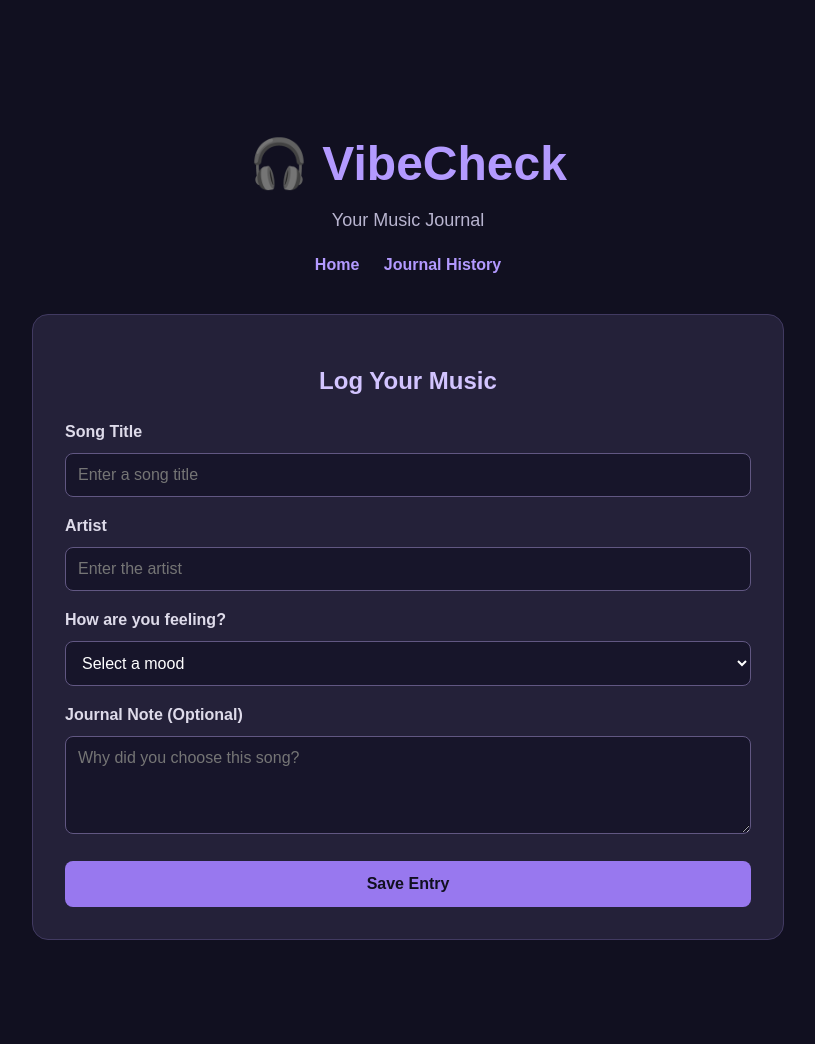
After one commit to vhn9029/vibecheck, a Flask app: page /journal in a window 1280 px wide. The commit adds this page. Shown: the whole page, without its empty margins (232-1047 px from the left). Run offline with Flask 3, Linux system fonts and the light colour scheme.

Commit message:
Complete Sprint 2 music journal and SQLite integration

```diff
--- a/app.py
+++ b/app.py
@@ -1,10 +1,137 @@
-from flask import Flask, render_template
+# Allows Python to work with SQLite
+import sqlite3
+from pathlib import Path
+
+from flask import Flask, render_template, request, redirect, url_for
 
 app = Flask(__name__)
 
+# Store the database beside app.py.
+BASE_DIR = Path(__file__).resolve().parent
+DATABASE = BASE_DIR / "vibecheck.db"
+
+MOODS = {
+    "Happy",
+    "Sad",
+    "Relaxed",
+    "Energetic",
+    "Nostalgic",
+    "Stressed",
+}
+
+
+# Create the database and entries table if it doesn't exist.
+def init_db():
+    with sqlite3.connect(DATABASE) as conn:
+        #Defines how journal entries are stored.
+        conn.execute("""
+            CREATE TABLE IF NOT EXISTS journal_entries (
+                id INTEGER PRIMARY KEY AUTOINCREMENT,
+                song TEXT NOT NULL,
+                artist TEXT NOT NULL,
+                mood TEXT NOT NULL,
+                note TEXT,
+                created_at TEXT DEFAULT CURRENT_TIMESTAMP
+            )
+        """)
+
+
+# Home page
 @app.route("/")
 def home():
     return render_template("index.html")
 
+
+# Music Journal page
+@app.route("/journal", methods=["GET", "POST"])
+def journal():
+
+    if request.method == "POST":
+        song = request.form.get("song", "").strip()
+        artist = request.form.get("artist", "").strip()
+        mood = request.form.get("mood", "").strip()
+        note = request.form.get("note", "").strip()
+
+        # Validate the submitted information.
+        if (
+            not song
+            or not artist
+            or mood not in MOODS
+            or len(song) > 150
+            or len(artist) > 150
+            or len(note) > 1000
+        ):
+            return render_template(
+                "journal.html",
+                error="Please check your entry and try again."
+            ), 400
+
+        try:
+            # Save the entry to SQLite.
+            with sqlite3.connect(DATABASE) as conn:
+                # Saves new journal entries.
+                # '?' are placeholders so the values safely pass user information to SQL.
+                conn.execute(
+                    """
+                    INSERT INTO journal_entries
+                    (song, artist, mood, note)
+                    VALUES (?, ?, ?, ?)
+                    """,
+                    (song, artist, mood, note)
+                )
+
+        # Handles database errors.
+        except sqlite3.Error:
+            app.logger.exception("Unable to save journal entry")
+            return render_template(
+                "journal.html",
+                error="Your entry could not be saved. Please try again."
+            ), 500
+
+        # Only show success after saving to the database.
+        return render_template(
+            "journal.html",
+            # Displays confirmation after saving.
+            message="Entry saved successfully!"
+        )
+
+    return render_template("journal.html")
+
+
+
+# Journal History page
+@app.route("/history")
+def history():
+
+    with sqlite3.connect(DATABASE) as conn:
+        conn.row_factory = sqlite3.Row
+
+        entries = conn.execute(
+            """
+            SELECT id, song, artist, mood, note, created_at
+            FROM journal_entries
+            ORDER BY id DESC
+            """
+        ).fetchall()
+
+    return render_template(
+        "history.html",
+        entries=entries
+    )
+
+
+# Delete a journal entry
+@app.route("/delete/<int:entry_id>", methods=["POST"])
+def delete_entry(entry_id):
+
+    with sqlite3.connect(DATABASE) as conn:
+        conn.execute(
+            "DELETE FROM journal_entries WHERE id = ?",
+            (entry_id,)
+        )
+
+    return redirect(url_for("history"))
+
 if __name__ == "__main__":
+    init_db()
     app.run(debug=True)
--- a/static/style.css
+++ b/static/style.css
@@ -44,3 +44,135 @@ h1 {
     line-height: 1.7;
     color: #dedbea;
 }
+
+
+/* Sprint 2 - Music Journal Form */
+
+form {
+    display: flex;
+    flex-direction: column;
+    gap: 12px;
+    text-align: left;
+}
+
+label {
+    color: #dedbea;
+    font-weight: bold;
+    margin-top: 8px;
+}
+
+input,
+select,
+textarea {
+    width: 100%;
+    padding: 12px;
+    background: #17152a;
+    color: white;
+    border: 1px solid #615782;
+    border-radius: 8px;
+    font-size: 16px;
+    font-family: Arial, sans-serif;
+}
+
+input:focus,
+select:focus,
+textarea:focus {
+    outline: 2px solid #b39aff;
+}
+
+button {
+    margin-top: 15px;
+    padding: 14px;
+    background: #9878ef;
+    color: #111020;
+    border: none;
+    border-radius: 8px;
+    font-weight: bold;
+    font-size: 16px;
+    cursor: pointer;
+}
+
+button:hover {
+    background: #b39aff;
+}
+
+nav {
+    margin-top: 25px;
+}
+
+nav a {
+    color: #b39aff;
+    text-decoration: none;
+    font-weight: bold;
+}
+
+
+/* Sprint 2 - Database messages */
+
+.success-message {
+    margin-top: 25px;
+    padding: 15px;
+    background: #174835;
+    color: #d1fae5;
+    border: 1px solid #4ade80;
+    border-radius: 8px;
+    text-align: center;
+    font-weight: bold;
+}
+
+.error-message {
+    margin-top: 25px;
+    padding: 15px;
+    background: #57252c;
+    color: #ffe0e0;
+    border: 1px solid #ff8585;
+    border-radius: 8px;
+    text-align: center;
+    font-weight: bold;
+}
+
+
+/* Sprint 2 - Journal History */
+
+.history-entry {
+    background: #17152a;
+    border: 1px solid #615782;
+    border-radius: 12px;
+    padding: 20px;
+    margin-top: 20px;
+    text-align: left;
+}
+
+.history-entry h3 {
+    color: #b39aff;
+    margin-top: 0;
+    font-size: 22px;
+}
+
+.history-entry p {
+    color: #dedbea;
+    line-height: 1.6;
+}
+
+.entry-date {
+    font-size: 13px;
+    color: #aaa3c5 !important;
+}
+
+.delete-button {
+    background: #a83d56;
+    color: white;
+    margin-top: 10px;
+}
+
+.delete-button:hover {
+    background: #c55470;
+}
+
+nav a {
+    margin: 0 10px;
+}
+
+.card a {
+    color: #b39aff;
+}
--- a/templates/index.html
+++ b/templates/index.html
@@ -10,6 +10,10 @@
     <main class = "container">
         <h1>🎧 VibeCheck</h1>
         <p class = "subtitle">Your music. Your mood. Your story.</p>
+            <nav>
+                <a href="{{ url_for('journal') }}">Music Journal</a>
+                <a href="{{ url_for('history') }}">Journal History</a>
+            </nav>
 
         <section class = "card">
             <h2>Welcome to VibeCheck</h2>
--- /dev/null
+++ b/templates/journal.html
@@ -0,0 +1,90 @@
+
+<!DOCTYPE html>
+<html lang="en">
+<head>
+    <meta charset="UTF-8">
+    <meta name="viewport"
+          content="width=device-width, initial-scale=1.0">
+
+    <title>Music Journal - VibeCheck</title>
+
+    <link rel="stylesheet"
+          href="{{ url_for('static', filename='style.css') }}">
+</head>
+
+<body>
+    <main class="container">
+
+        <h1>🎧 VibeCheck</h1>
+        <p class="subtitle">Your Music Journal</p>
+
+        <nav>
+            <a href="{{ url_for('home') }}">Home</a>
+            <a href="{{ url_for('history') }}">Journal History</a>
+        </nav>
+
+
+        {% if message %}
+            <div class="success-message" role="status">
+                ✓ {{ message }}
+            </div>
+        {% endif %}
+
+        {% if error %}
+            <div class="error-message" role="alert">
+                ✗ {{ error }}
+            </div>
+        {% endif %}
+
+
+        <section class="card">
+            <h2>Log Your Music</h2>
+
+            <form action="{{ url_for('journal') }}"
+                  method="POST">
+
+                <label for="song">Song Title</label>
+
+                <input type="text"
+                       id="song"
+                       name="song"
+                       maxlength="150"
+                       placeholder="Enter a song title"
+                       required>
+
+                <label for="artist">Artist</label>
+
+                <input type="text"
+                       id="artist"
+                       name="artist"
+                       maxlength="150"
+                       placeholder="Enter the artist"
+                       required>
+
+                <label for="mood">How are you feeling?</label>
+
+                <select id="mood" name="mood" required>
+                    <option value="">Select a mood</option>
+                    <option value="Happy">Happy</option>
+                    <option value="Sad">Sad</option>
+                    <option value="Relaxed">Relaxed</option>
+                    <option value="Energetic">Energetic</option>
+                    <option value="Nostalgic">Nostalgic</option>
+                    <option value="Stressed">Stressed</option>
+                </select>
+
+                <label for="note">Journal Note (Optional)</label>
+
+                <textarea id="note"
+                          name="note"
+                          maxlength="1000"
+                          rows="4"
+                          placeholder="Why did you choose this song?"></textarea>
+
+                <button type="submit">Save Entry</button>
+            </form>
+        </section>
+
+    </main>
+</body>
+</html>
```
Also changed, not shown: templates/history.html (added, +90 -0 lines).
